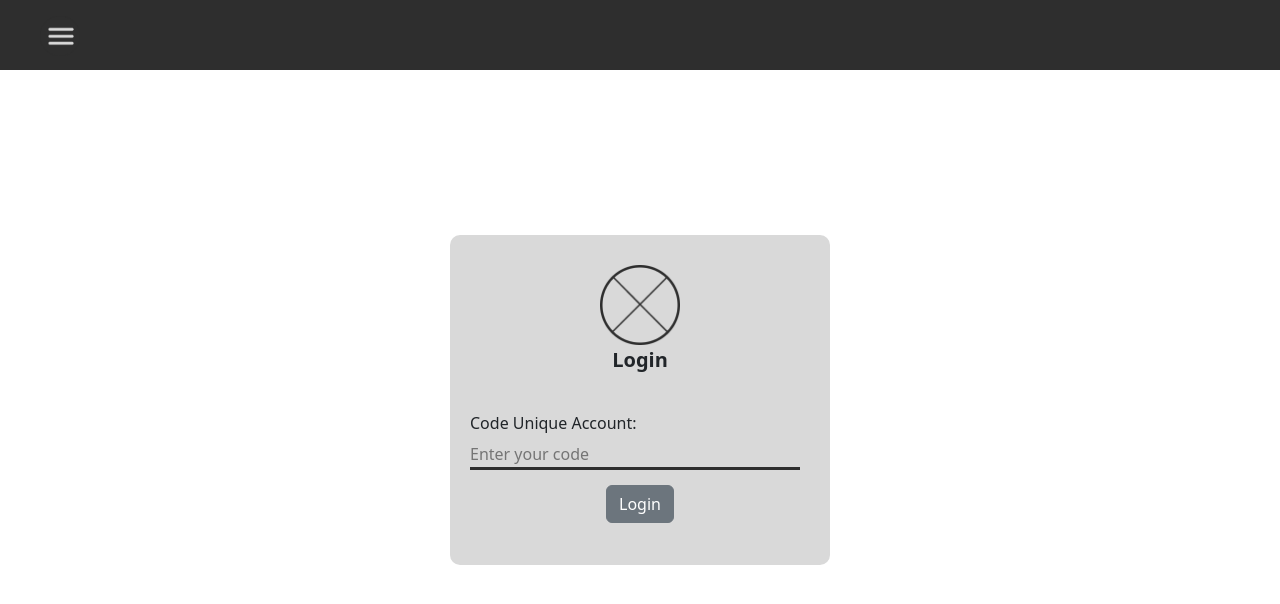
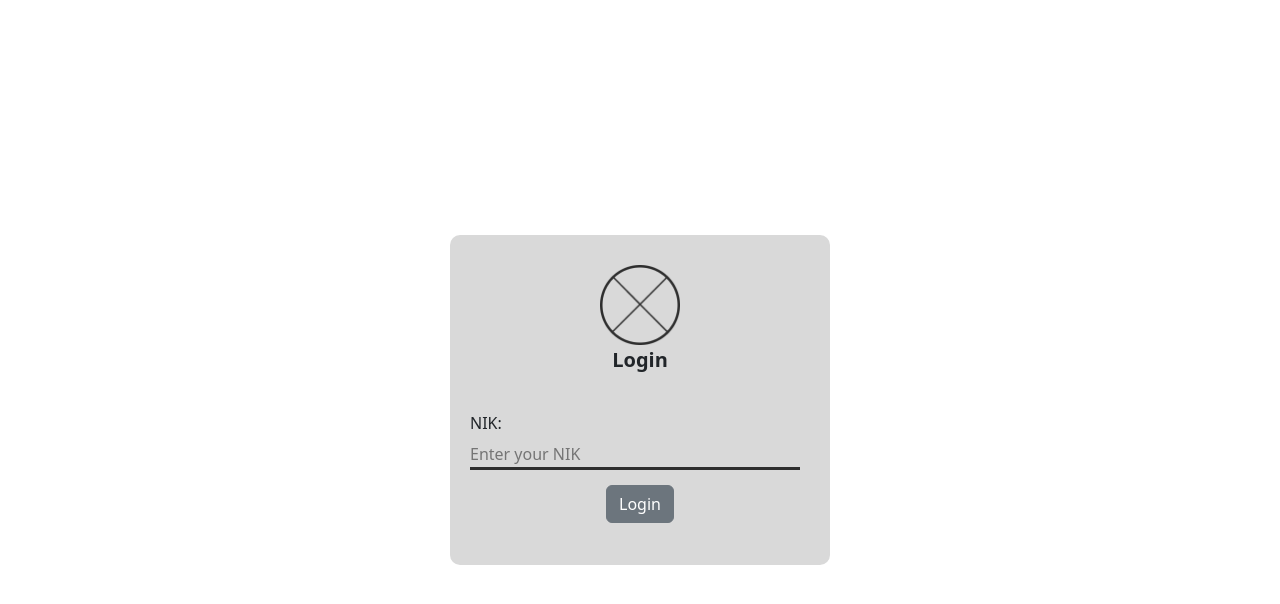
Before and after one commit to Bayumhsa28/project-magang2, a Next.js app in the folder my-app/: page /login in a window 1280 px wide. Shown: the top 604 px of the page. Built offline with nearby package versions, Linux system fonts and the light colour scheme.

Commit message:
udah bisa login dengan nik

```diff
--- a/my-app/src/components/layout/AppShell/index.tsx
+++ b/my-app/src/components/layout/AppShell/index.tsx
@@ -2,19 +2,20 @@ import { useRouter } from "next/router";
 import Menu from "../menu";
 
 type AppShellProps = {
-    children: React.ReactNode
+    children: React.ReactNode;
 }
 
-const disableNavbar = ["/"];
+const disableNavbar = ["/login"]; // Hanya perlu mencantumkan path yang benar
 const AppShell = (props: AppShellProps) => {
     const { children } = props;
-    const {pathname} = useRouter();
+    const { pathname } = useRouter();
     console.log(pathname);
     return (
         <main>
-            {!disableNavbar.includes(pathname) && <Menu/>}
+            {!disableNavbar.includes(pathname) && <Menu />}
             {children}
         </main>
     );
 };
+
 export default AppShell;
--- a/my-app/src/pages/api/users.js
+++ /dev/null
@@ -1,20 +0,0 @@
-import { NextApiRequest, NextApiResponse } from 'next';
-import sequelize from '../../../lib/database'; // Pastikan jalur ini sesuai
-import User from '../../../models/User';
-
-export default async function handler(req, res) {
-    await sequelize.authenticate(); // Pastikan untuk mengautentikasi koneksi
-
-    if (req.method === 'GET') {
-        try {
-            const users = await User.findAll();
-            res.status(200).json(users); // Kirim data pengguna sebagai respons
-        } catch (error) {
-            console.error(error);
-            res.status(500).json({ error: 'Internal Server Error' });
-        }
-    } else {
-        res.setHeader('Allow', ['GET']);
-        res.status(405).end(`Method ${req.method} Not Allowed`);
-    }
-}
--- /dev/null
+++ b/my-app/src/pages/api/users.ts
@@ -0,0 +1,33 @@
+import { NextApiRequest, NextApiResponse } from 'next';
+import sequelize from '../../../lib/database'; // Pastikan jalur ini sesuai
+import User from '../../../models/User';
+
+export default async function handler(req: NextApiRequest, res: NextApiResponse) {
+    await sequelize.authenticate(); // Pastikan untuk mengautentikasi koneksi
+
+    if (req.method === 'POST') {
+        try {
+            const { nik } = req.body; // Ambil NIK dari body permintaan
+
+            // Cek apakah NIK valid
+            if (!nik) {
+                return res.status(400).json({ error: 'NIK is required' });
+            }
+
+            // Temukan pengguna berdasarkan NIK
+            const user = await User.findOne({ where: { nik } });
+
+            if (!user) {
+                return res.status(404).json({ error: 'User not found' });
+            }
+
+            res.status(200).json(user); // Kirim data pengguna sebagai respons
+        } catch (error) {
+            console.error(error);
+            res.status(500).json({ error: 'Internal Server Error' });
+        }
+    } else {
+        res.setHeader('Allow', ['POST']);
+        res.status(405).end(`Method ${req.method} Not Allowed`);
+    }
+}
--- a/my-app/src/pages/login/index.tsx
+++ b/my-app/src/pages/login/index.tsx
@@ -1,6 +1,7 @@
 "use client";
 import React from 'react'
 import LoginView from '@/views/Login';
+
 export default function ContentUtama1() {
   return (
     <div>
--- a/my-app/src/views/Login/index.tsx
+++ b/my-app/src/views/Login/index.tsx
@@ -1,25 +1,61 @@
-import React from 'react';
-import styles from './login.module.css'
+import React, { useState } from 'react';
+import styles from './login.module.css';
 import Logo from '../../pages/images/logo2.png';
 import Image from 'next/image';
 import 'bootstrap/dist/css/bootstrap.min.css';
+import { useRouter } from 'next/router'; // Import useRouter
 
 const LoginView = () => {
+    const [nik, setNik] = useState('');
+    const router = useRouter(); // Inisialisasi useRouter
+
+    const handleLogin = async () => {
+        try {
+            const response = await fetch('/api/users', {
+                method: 'POST', // Ganti dengan metode POST jika Anda ingin memproses login
+                headers: {
+                    'Content-Type': 'application/json',
+                },
+                body: JSON.stringify({ nik }),
+            });
+
+            if (!response.ok) {
+                throw new Error('Login failed');
+            }
+
+            const userData = await response.json();
+            console.log('User data:', userData);
+
+            // Redirect ke halaman content1 setelah login berhasil
+            router.push('/content1');
+        } catch (error) {
+            console.error('Error:', error);
+            // Tampilkan pesan kesalahan kepada pengguna jika diperlukan
+        }
+    };
+
     return (
-      <div className={styles.loginContainer}>
+        <div className={styles.loginContainer}>
             <div className={styles.boxLoginContainer}>
                 <div className={styles.logoJudulLogin}>
                     <Image className={styles.logoLogin} src={Logo} alt={''} />
                     <p className={styles.judulLogin}>Login</p>
                 </div>
                 <div className={styles.inputLogin}>
-                    <p>Code Unique Account:</p>
-                    <input type="text" placeholder='Enter your code' />
+                    <p>NIK:</p>
+                    <input
+                        type="text"
+                        placeholder='Enter your NIK'
+                        value={nik}
+                        onChange={(e) => setNik(e.target.value)}
+                    />
                 </div>
-                <button type="button" className="btn btn-secondary">Login</button>
+                <button type="button" className="btn btn-secondary" onClick={handleLogin}>
+                    Login
+                </button>
             </div>
         </div>
-    )
+    );
 };
 
 export default LoginView;
```
